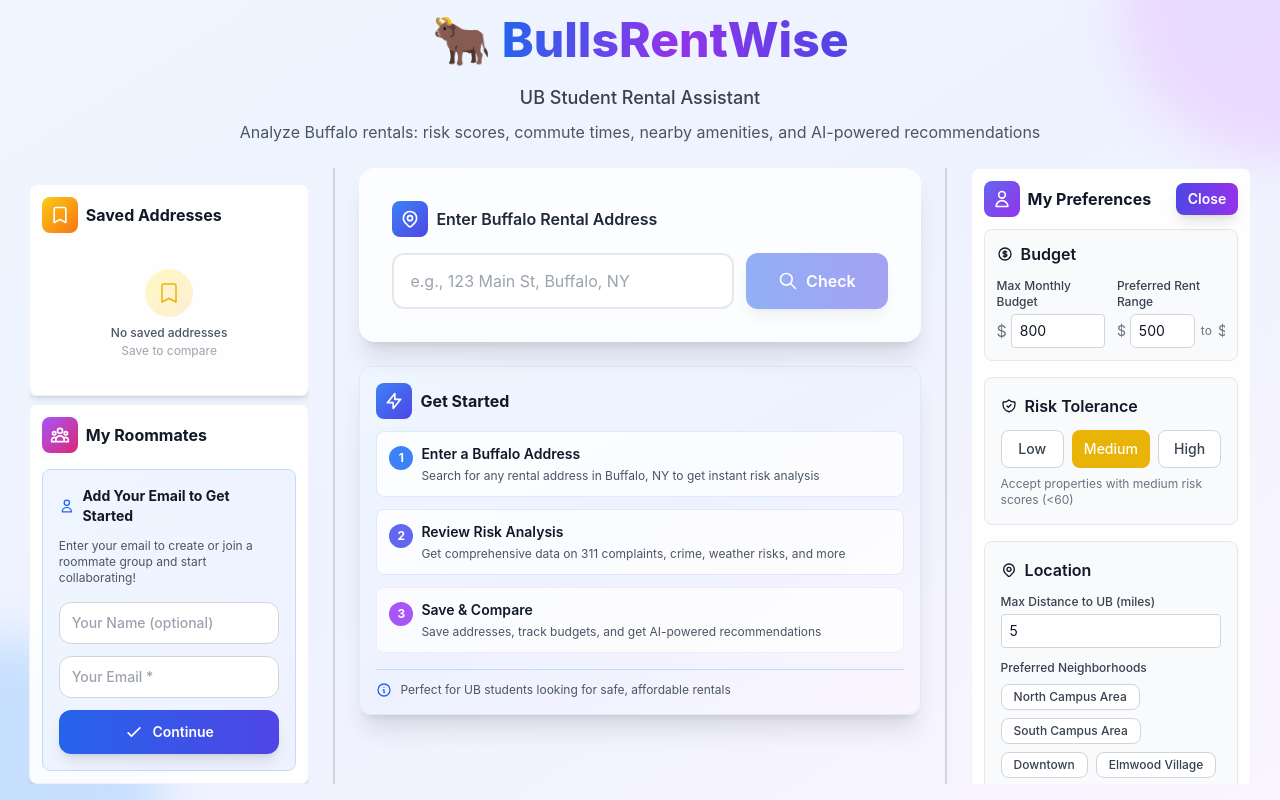
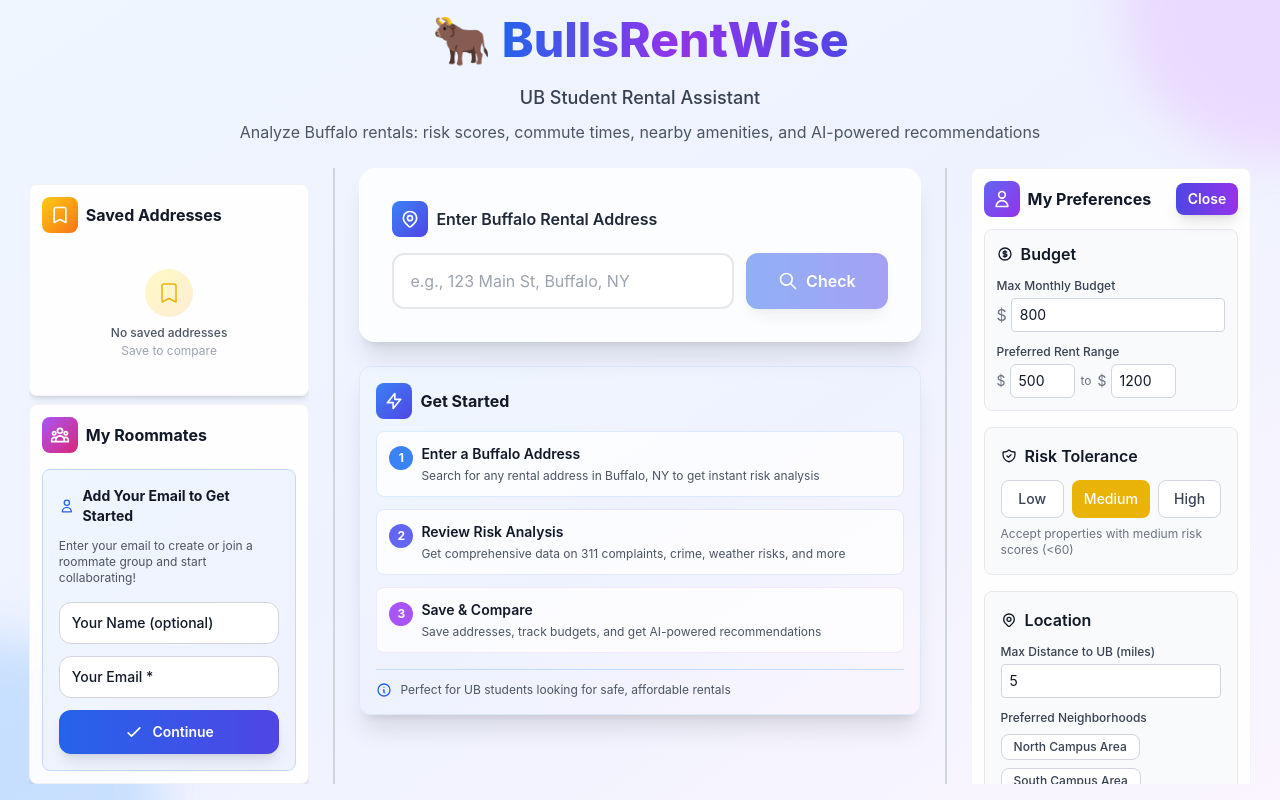
Before and after one commit to ShubhamSoni09/BullsRentWise, a Next.js app: page / in a window 1280 px wide. Both pictures are taken after a click on the button "Edit". Built offline with nearby package versions, Linux system fonts and the light colour scheme.

Commit message:
Fix macOS text visibility in RoommatesManager inputs and stack rent range vertically

```diff
--- a/components/RoommatesManager.tsx
+++ b/components/RoommatesManager.tsx
@@ -401,14 +401,16 @@ export default function RoommatesManager() {
               value={userName}
               onChange={(e) => setUserName(e.target.value)}
               placeholder="Your Name (optional)"
-              className="w-full px-3 py-2.5 border border-gray-300 rounded-xl text-sm font-medium focus:ring-2 focus:ring-blue-200 focus:border-blue-500 transition-all bg-white outline-none"
+              className="w-full px-3 py-2.5 border border-gray-300 rounded-xl text-sm font-medium focus:ring-2 focus:ring-blue-200 focus:border-blue-500 transition-all bg-white outline-none text-gray-900 placeholder-gray-400"
+              style={{ WebkitTextFillColor: '#111827', color: '#111827', opacity: 1 }}
             />
             <input
               type="email"
               value={userEmail}
               onChange={(e) => setUserEmail(e.target.value)}
               placeholder="Your Email *"
-              className="w-full px-3 py-2.5 border border-gray-300 rounded-xl text-sm font-medium focus:ring-2 focus:ring-blue-200 focus:border-blue-500 transition-all bg-white outline-none"
+              className="w-full px-3 py-2.5 border border-gray-300 rounded-xl text-sm font-medium focus:ring-2 focus:ring-blue-200 focus:border-blue-500 transition-all bg-white outline-none text-gray-900 placeholder-gray-400"
+              style={{ WebkitTextFillColor: '#111827', color: '#111827', opacity: 1 }}
             />
             <button
               onClick={handleEmailSubmit}
@@ -520,7 +522,8 @@ export default function RoommatesManager() {
               value={joiningCode}
               onChange={(e) => setJoiningCode(e.target.value.toUpperCase())}
               placeholder="Enter code"
-              className="flex-1 px-3 py-2.5 border border-gray-300 rounded-xl text-sm font-medium focus:ring-2 focus:ring-green-200 focus:border-green-500 transition-all bg-white outline-none"
+              className="flex-1 px-3 py-2.5 border border-gray-300 rounded-xl text-sm font-medium focus:ring-2 focus:ring-green-200 focus:border-green-500 transition-all bg-white outline-none text-gray-900 placeholder-gray-400"
+              style={{ WebkitTextFillColor: '#111827', color: '#111827', opacity: 1 }}
             />
             <button
               onClick={handleJoinWithCode}
@@ -604,14 +607,16 @@ export default function RoommatesManager() {
               value={newRoommate.name}
               onChange={(e) => setNewRoommate({ ...newRoommate, name: e.target.value })}
               placeholder="Name"
-              className="w-full px-3 py-2.5 border border-gray-300 rounded-xl text-sm font-medium focus:ring-2 focus:ring-blue-200 focus:border-blue-500 transition-all bg-white outline-none"
+              className="w-full px-3 py-2.5 border border-gray-300 rounded-xl text-sm font-medium focus:ring-2 focus:ring-blue-200 focus:border-blue-500 transition-all bg-white outline-none text-gray-900 placeholder-gray-400"
+              style={{ WebkitTextFillColor: '#111827', color: '#111827', opacity: 1 }}
             />
             <input
               type="email"
               value={newRoommate.email}
               onChange={(e) => setNewRoommate({ ...newRoommate, email: e.target.value })}
               placeholder="Email"
-              className="w-full px-3 py-2.5 border border-gray-300 rounded-xl text-sm font-medium focus:ring-2 focus:ring-blue-200 focus:border-blue-500 transition-all bg-white outline-none"
+              className="w-full px-3 py-2.5 border border-gray-300 rounded-xl text-sm font-medium focus:ring-2 focus:ring-blue-200 focus:border-blue-500 transition-all bg-white outline-none text-gray-900 placeholder-gray-400"
+              style={{ WebkitTextFillColor: '#111827', color: '#111827', opacity: 1 }}
             />
             <div className="grid grid-cols-2 gap-2">
               <input
@@ -619,14 +624,16 @@ export default function RoommatesManager() {
                 value={newRoommate.phone}
                 onChange={(e) => setNewRoommate({ ...newRoommate, phone: e.target.value })}
                 placeholder="Phone"
-                className="w-full px-3 py-2.5 border border-gray-300 rounded-xl text-sm font-medium focus:ring-2 focus:ring-blue-200 focus:border-blue-500 transition-all bg-white outline-none"
+                className="w-full px-3 py-2.5 border border-gray-300 rounded-xl text-sm font-medium focus:ring-2 focus:ring-blue-200 focus:border-blue-500 transition-all bg-white outline-none text-gray-900 placeholder-gray-400"
+                style={{ WebkitTextFillColor: '#111827', color: '#111827', opacity: 1 }}
               />
               <input
                 type="number"
                 value={newRoommate.budget || ''}
                 onChange={(e) => setNewRoommate({ ...newRoommate, budget: parseFloat(e.target.value) || 0 })}
                 placeholder="Budget $"
-                className="w-full px-3 py-2.5 border border-gray-300 rounded-xl text-sm font-medium focus:ring-2 focus:ring-blue-200 focus:border-blue-500 transition-all bg-white outline-none"
+                className="w-full px-3 py-2.5 border border-gray-300 rounded-xl text-sm font-medium focus:ring-2 focus:ring-blue-200 focus:border-blue-500 transition-all bg-white outline-none text-gray-900 placeholder-gray-400"
+                style={{ WebkitTextFillColor: '#111827', color: '#111827', opacity: 1 }}
               />
             </div>
             <div className="flex gap-2">
--- a/components/UserPreferences.tsx
+++ b/components/UserPreferences.tsx
@@ -219,7 +219,7 @@ export default function UserPreferences({ onPreferencesChange }: UserPreferences
               </svg>
               Budget
             </h3>
-            <div className="grid grid-cols-1 xl:grid-cols-2 gap-3">
+            <div className="space-y-3">
               <div>
                 <label className="block text-xs font-medium text-gray-700 mb-1">Max Monthly Budget</label>
                 <div className="flex items-center gap-1">
@@ -237,7 +237,7 @@ export default function UserPreferences({ onPreferencesChange }: UserPreferences
                   />
                 </div>
               </div>
-              <div className="min-w-0 overflow-hidden">
+              <div>
                 <label className="block text-xs font-medium text-gray-700 mb-1">Preferred Rent Range</label>
                 <div className="flex items-center gap-1">
                   <span className="text-gray-500 text-sm">$</span>
```
